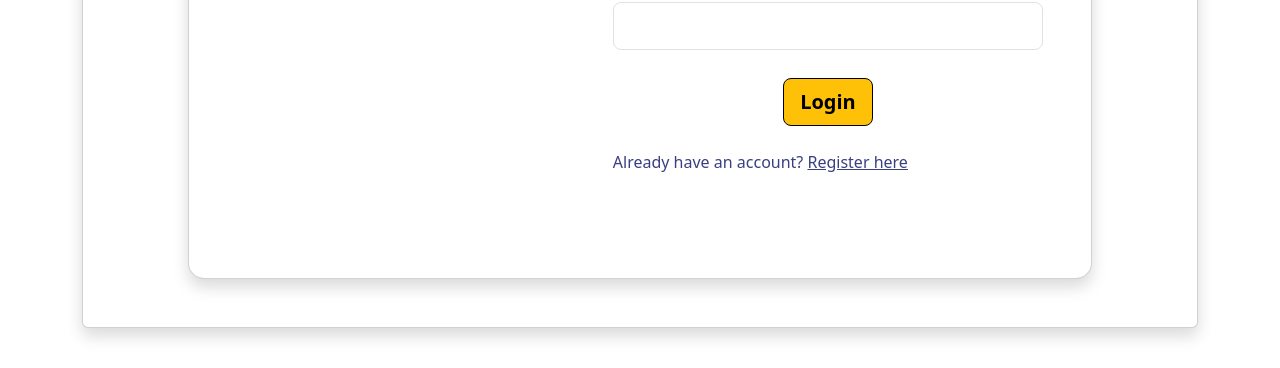
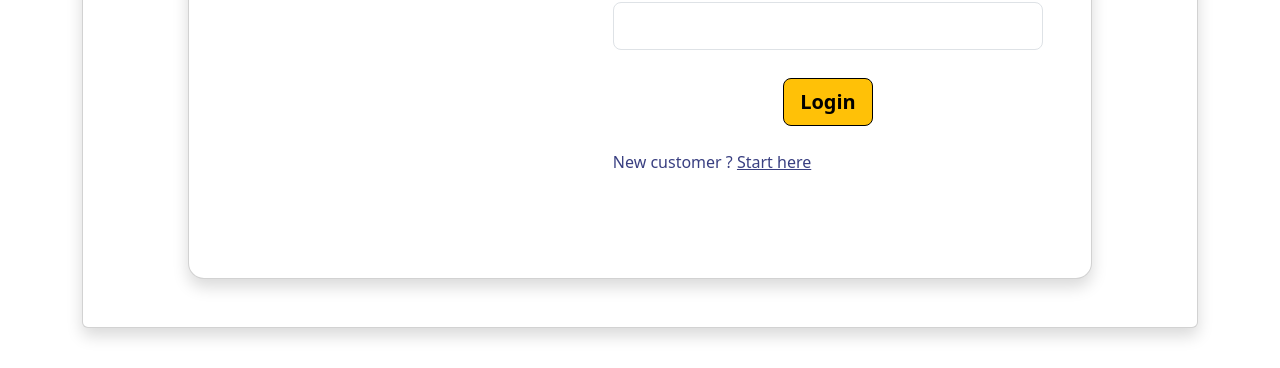
Before and after one commit to Pankaj-Str/FoodPoint, a plain HTML site: page login.html in a window 1280 px wide. Shown: the part 432-800 px from the top of the page. Drawn offline with nearby package versions, Linux system fonts and the light colour scheme.

Commit message:
update login page

```diff
--- a/login.html
+++ b/login.html
@@ -82,8 +82,8 @@
                   </div>
 
 
-                  <p class="mb-5 pb-lg-2" style="color: #393f81;">Already have an account? <a href="register.html"
-                      style="color: #393f81;">Register here</a></p>
+                  <p class="mb-5 pb-lg-2" style="color: #393f81;">New customer ? <a href="register.html"
+                      style="color: #393f81;">Start here</a></p>
                 </form>
 
               </div>
```
